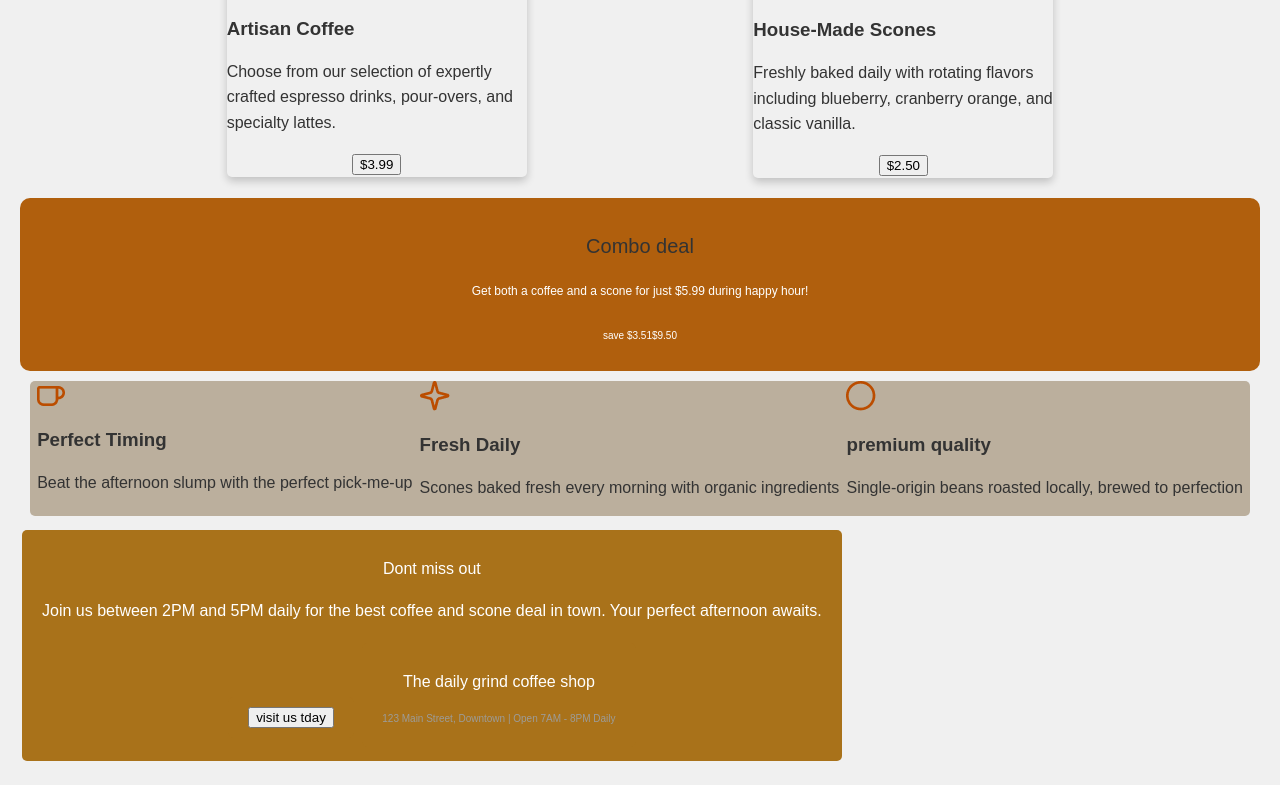
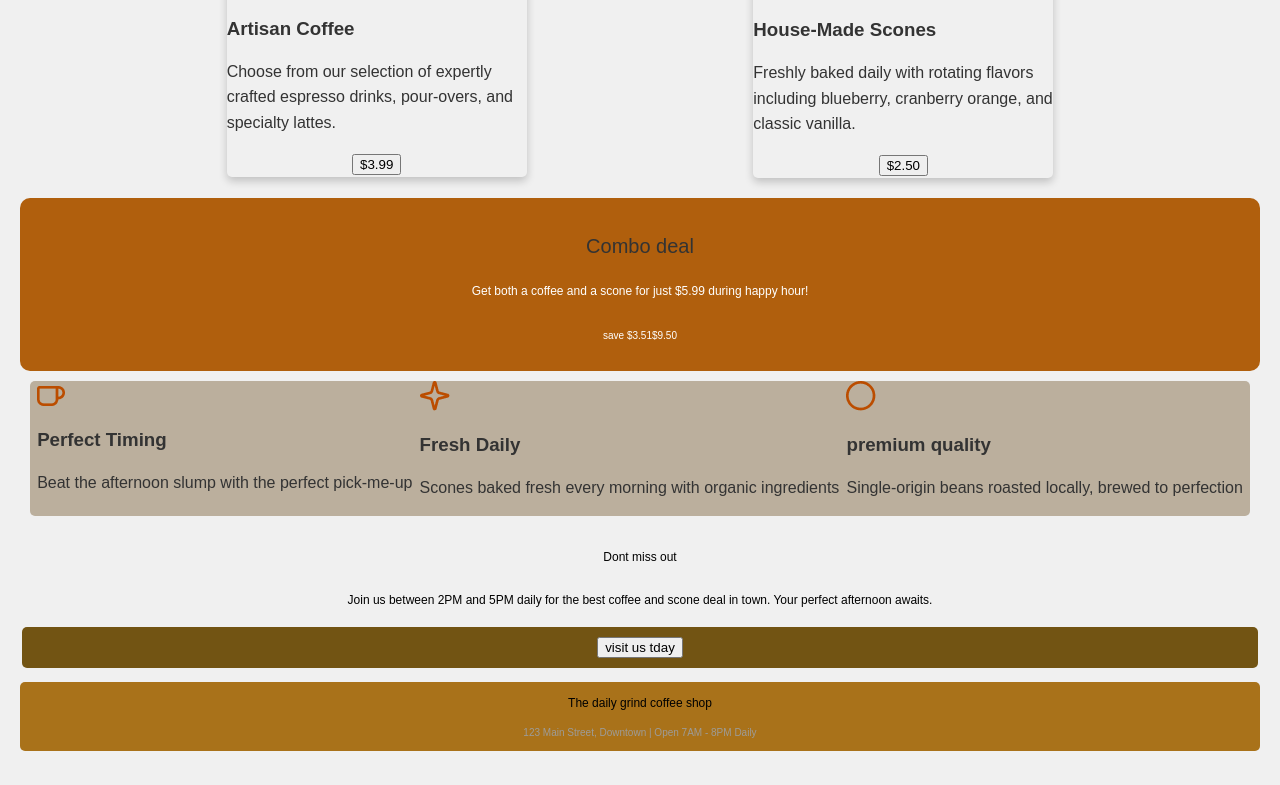
Before and after one commit to hausdesigns/midterm, a plain HTML site: page index.html in a window 1280 px wide. Shown: the part 1090-1875 px from the top of the page. Drawn offline with Linux system fonts and the light colour scheme.

Commit message:
Update index.html

```diff
--- a/index.html
+++ b/index.html
@@ -99,15 +99,15 @@
 
 </div>
 
-<Div class="button">
+<Div class="bottom-text">
     <p>Dont miss out</p>
     <p>Join us between 2PM and 5PM daily for the best coffee and scone deal in town. Your perfect afternoon awaits.</p>
 
-    <div class="button">
+    <div class="button-text2">
         <button> visit us tday </button>
     </div>
 
-<div class="button">
+<div class="footer-text">
     <p>The daily grind coffee shop </p>
 
     <div class="footer-subtext">
```
